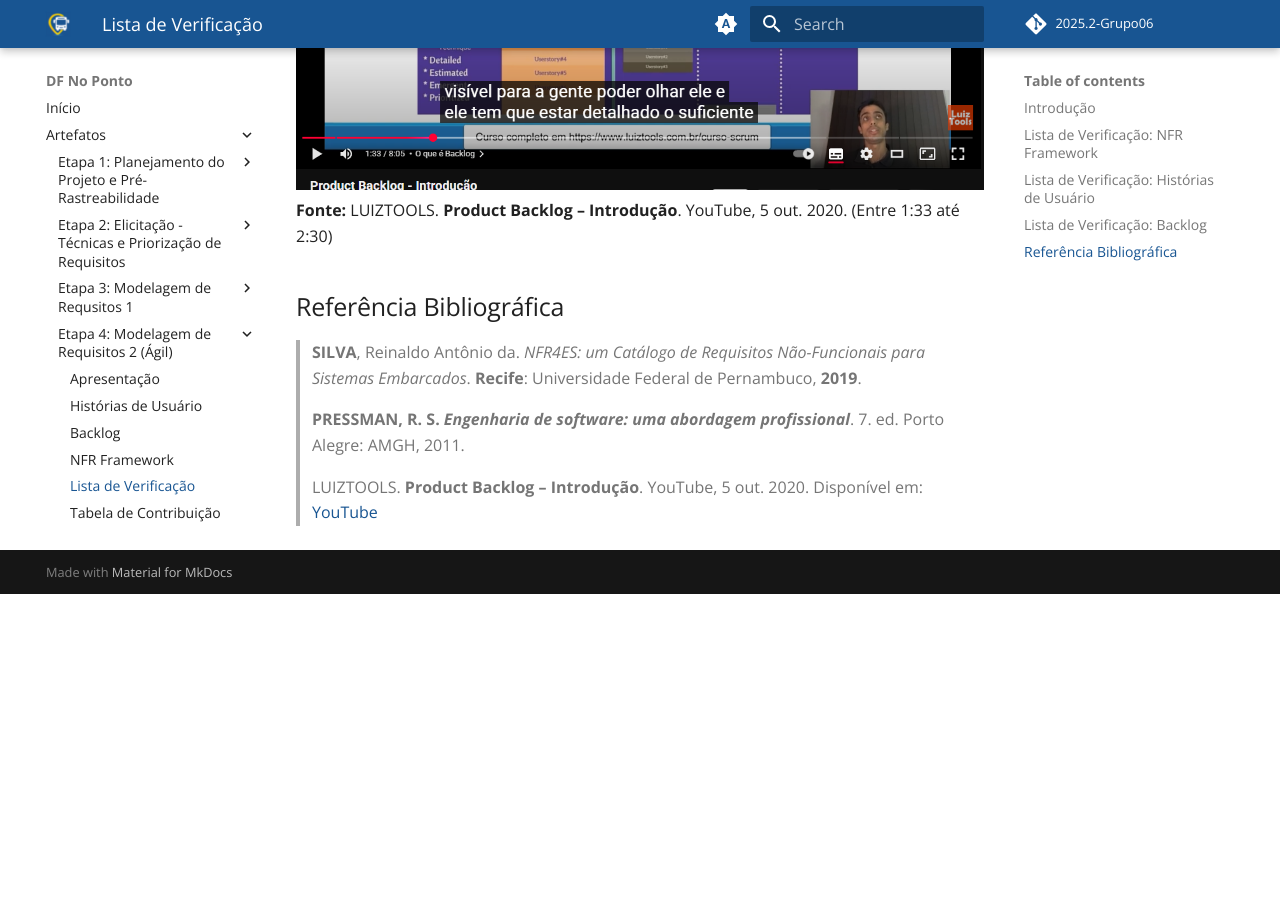
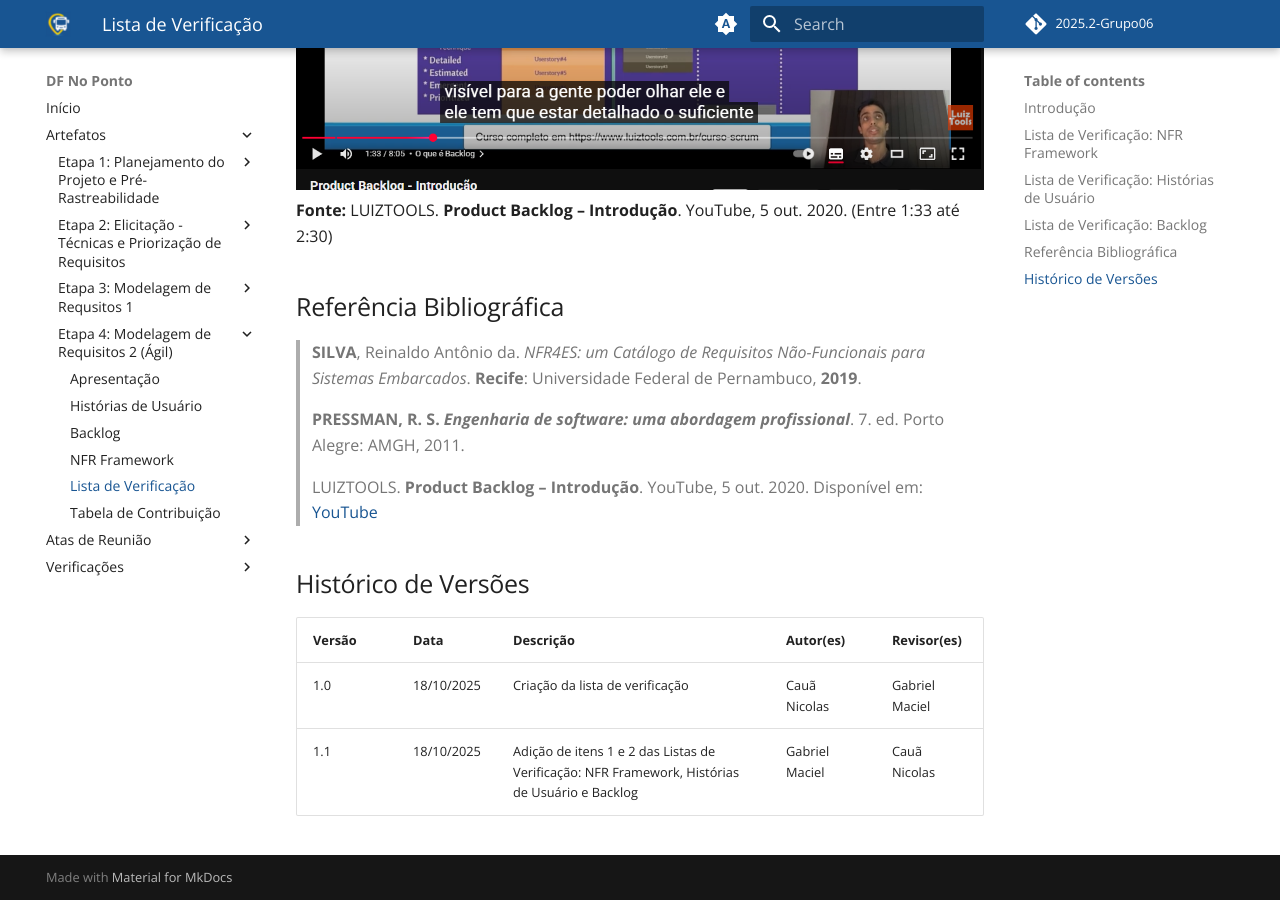
Before and after one commit to Requisitos-de-Software/2025.2-Grupo06, an MkDocs documentation site: the page built from docs/checklist/lista04.md, in a window 1280 px wide and 900 px high, scrolled down 2502 px. Built offline with MkDocs 1.6.1 and Material for MkDocs 9.7.7, drawn with Linux system fonts in a browser that asks for light colours; comment, search, counter and statistics services are not loaded; before the commit the page ends 3096 px from its top, so only the background shows below that.

Commit message:
docs: adiciona Histórico de Versões à Lista de Verificação da Etapa 4

```diff
--- a/docs/checklist/lista04.md
+++ b/docs/checklist/lista04.md
@@ -57,3 +57,10 @@
 > **PRESSMAN, R. S.** ***Engenharia de software: uma abordagem profissional***. 7. ed. Porto Alegre: AMGH, 2011.
 
 > LUIZTOOLS. **Product Backlog – Introdução**. YouTube, 5 out. 2020. Disponível em: [YouTube](https://www.youtube.com/watch?v=z4ubaBwjCsU)
+
+## Histórico de Versões
+
+| Versão | Data       | Descrição                          | Autor(es)                | Revisor(es) |
+|--------|------------|------------------------------------|--------------------------|-------------|
+| 1.0    | 18/10/2025 | Criação da lista de verificação | Cauã Nicolas | Gabriel Maciel |
+| 1.1 | 18/10/2025 | Adição de itens 1 e 2 das Listas de Verificação: NFR Framework, Histórias de Usuário e Backlog | Gabriel Maciel | Cauã Nicolas |
```
